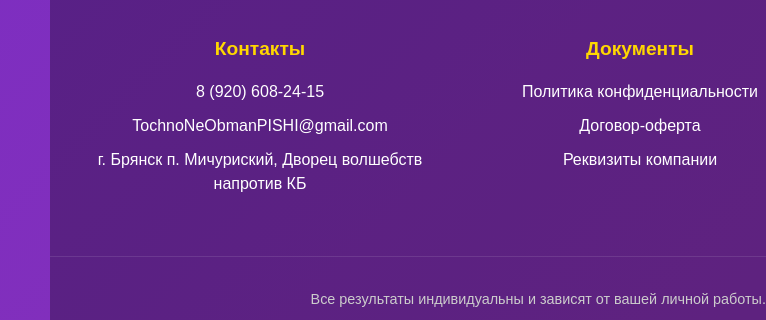
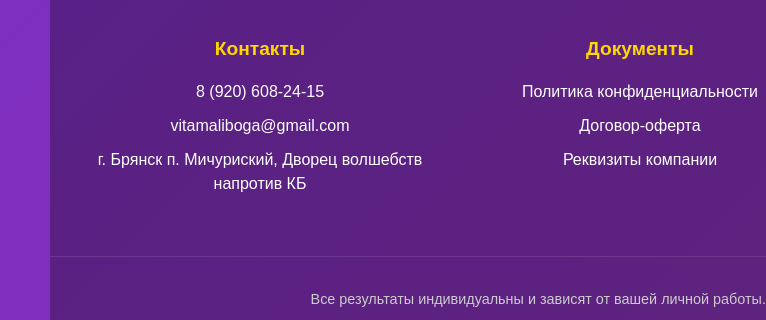
Before and after one commit to Farmin65/Farmin65.github.io, a plain HTML site: page index.html in a window 1280 px wide. Shown: the part 2122-2442 px from the top of the page, 0-766 px from the left. Drawn offline with Linux system fonts and the light colour scheme.

Commit message:
Update index.html

```diff
--- a/index.html
+++ b/index.html
@@ -129,7 +129,7 @@
             <div class="footer-column">
                 <h3>Контакты</h3>
                 <p><a href="tel:89206082415">8 (920) 608-24-15</a></p>
-                <p><a href="mailto:TochnoNeObmanPISHI@gmail.com">TochnoNeObmanPISHI@gmail.com</a></p>
+                <p><a href="mailto:TochnoNeObmanPISHI@gmail.com">vitamaliboga@gmail.com</a></p>
                 <p>г. Брянск п. Мичуриский, Дворец волшебств напротив КБ</p>
             </div>
             <div class="footer-column">
```
